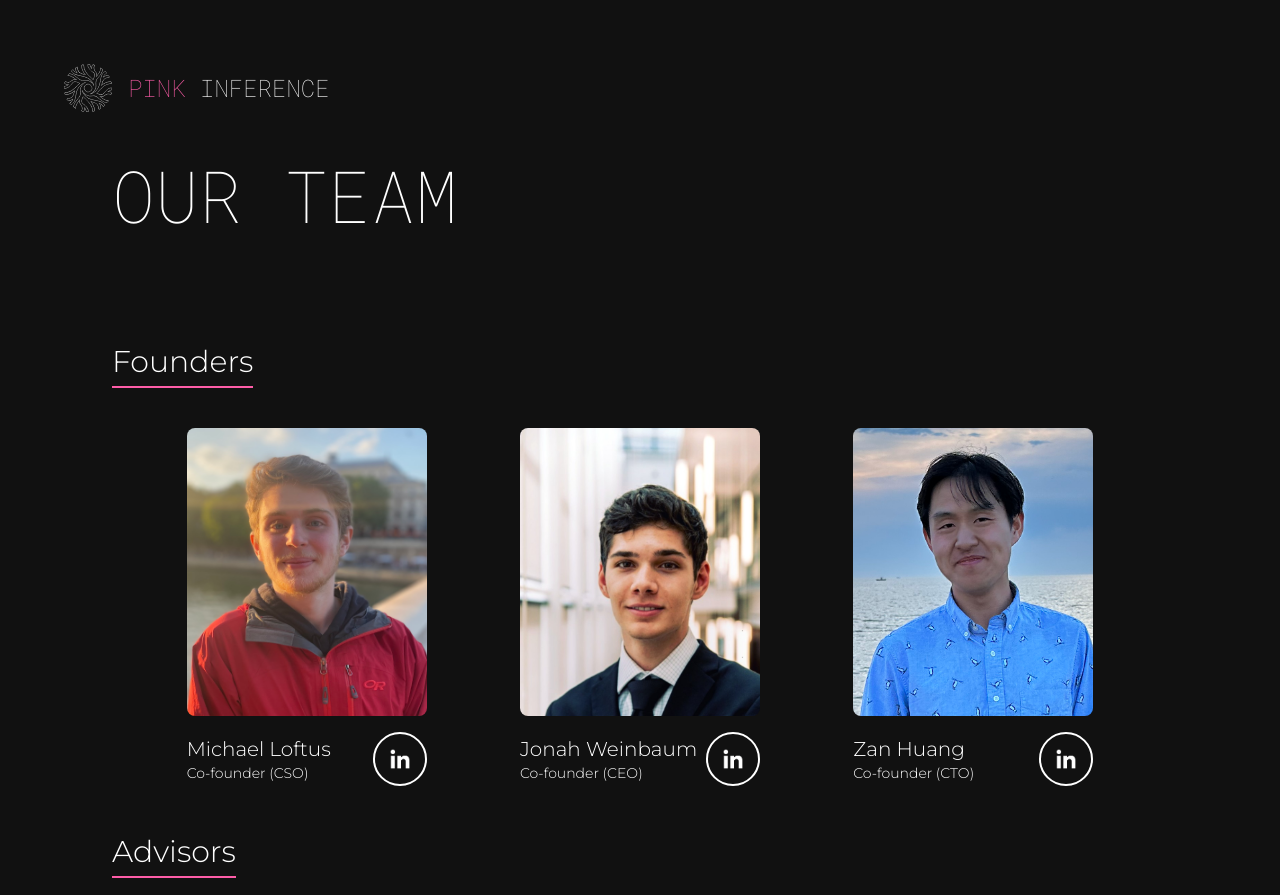
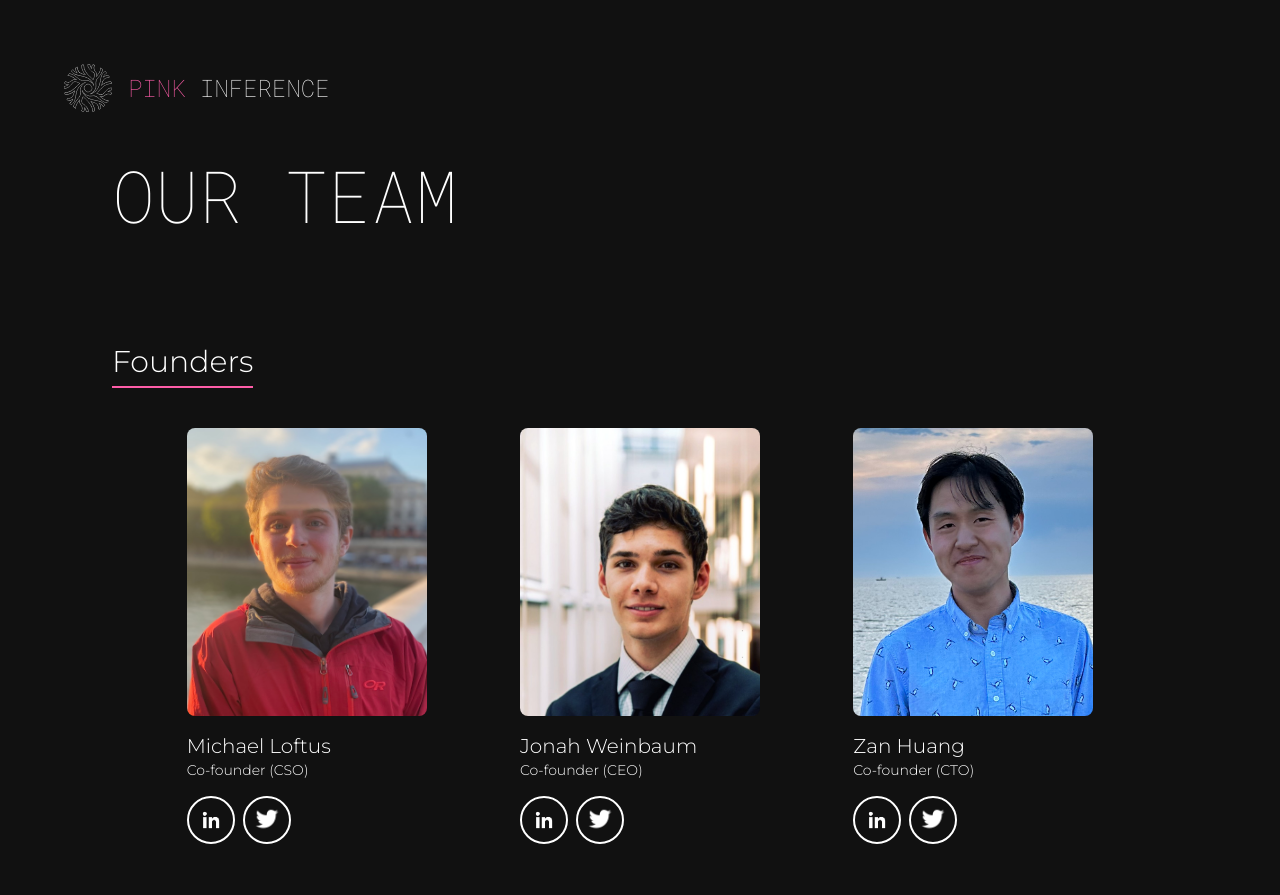
Before and after one commit to jonahwei19/pink-inference-website, a Next.js app: page /TeamSection in a window 1280 px wide. Shown: the top 895 px of the page. Built offline with nearby package versions, Linux system fonts and the light colour scheme.

Commit message:
teams page added, waiting on twitter links

```diff
--- a/app/TeamSection/page.tsx
+++ b/app/TeamSection/page.tsx
@@ -77,16 +77,25 @@ export default function TeamSection() {
                 name='Michael Loftus'
                 role='Co-founder (CSO)'
                 image='/Michael-Loftus-Pic.jpg'
+                linkedIn={
+                  "https://www.google.com/url?q=https://www.linkedin.com/in/michael-loftus-6376531a3/&sa=D&source=docs&ust=1689786987788504&usg=AOvVaw2Ku3dUq-vFR88LdQS3lAE8"
+                }
               />
               <MemberDisplay
                 name='Jonah Weinbaum'
                 role='Co-founder (CEO)'
                 image='/Jonah-Weinbaum-Pic.jpg'
+                linkedIn={
+                  "https://www.google.com/url?q=https://www.linkedin.com/in/weinbaumjonah/&sa=D&source=docs&ust=1689786987788323&usg=AOvVaw2tngPMkzzrqKf5xVCb1RW5"
+                }
               />
               <MemberDisplay
                 name='Zan Huang'
                 role='Co-founder (CTO)'
                 image='/Zan-Huang-Pic.png'
+                linkedIn={
+                  "https://www.google.com/url?q=https://www.linkedin.com/in/zan-huang-36a69a110/&sa=D&source=docs&ust=1689786987788563&usg=AOvVaw0V_rHlgLn_CAkCScVmvo47"
+                }
               />
             </div>
 
--- a/app/page.tsx
+++ b/app/page.tsx
@@ -31,7 +31,7 @@ export default function Home() {
           </h1>
         </Link>
 
-        <div className='relative w-[90vw] md:w-[70vw] lg:w-[60vw] xl:w-[50vw] 3xl:w-[45vw] aspect-square sm:-top-36 md:-top-52 left-[40%] sm:left-[50%] lg:left-[60%] xl:left-[70%] 2xl:left-[60%]'>
+        <div className='relative w-[90vw] md:w-[70vw] lg:w-[60vw] xl:w-[50vw] 3xl:w-[45vw] aspect-square sm:-top-36 md:-top-52 left-[40%] lg:left-[50%] xl:left-[60%]'>
           <Image
             className='overflow-visible object-cover'
             fill
--- a/components/MemberDisplay.tsx
+++ b/components/MemberDisplay.tsx
@@ -5,33 +5,55 @@ export default function MemberDisplay({
   name,
   role,
   image,
+  linkedIn,
+  twitter,
 }: {
   name: string;
   role: string;
   image: string;
+  linkedIn?: string | "#";
+  twitter?: string | "#";
 }) {
+  const linkedInHref = linkedIn || "#";
+  const twitterHref = twitter || "#";
+
   return (
     <div className='flex flex-col bg-transparent items-start gap-4 font-thin'>
       <div className='relative overflow-hidden rounded-lg w-60 h-64 sm:w-68 sm:h-72'>
         <Image className='object-cover' fill alt={name} src={image} />
       </div>
-      <div className='flex justify-between items-center w-full'>
+      <div className='flex flex-col w-full gap-4'>
         <div className='flex flex-col'>
           <p className='text-xl'>{name}</p>
           <p className='text-sm'>{role}</p>
         </div>
         {role !== "Science Advisor" && (
+          <div className='flex gap-2'>
             <Link
-            href={"#"}
-            className='border-solid border-2 border-white rounded-full hover:opacity-70'
+              href={linkedInHref}
+              target='blank'
+              className='w-12 h-12 flex items-center justify-center border-solid border-2 border-white rounded-full hover:opacity-70'
             >
               <Image
                 width={50}
                 height={50}
                 src={"/linkedin_icon_full.png"}
-              alt='linked In'
+                alt='LinkedIn'
               />
             </Link>
+            <Link
+              href={twitterHref}
+              target='blank'
+              className='w-12 h-12 flex items-center justify-center border-solid border-2 border-white rounded-full hover:opacity-70'
+            >
+              <Image
+                width={30}
+                height={30}
+                src={"/twitter_icon.png"}
+                alt='Twitter'
+              />
+            </Link>
+          </div>
         )}
       </div>
     </div>
```
Also changed, not shown: public/twitter_icon.png (added). Lines whose indentation alone changed are shown as unchanged.
